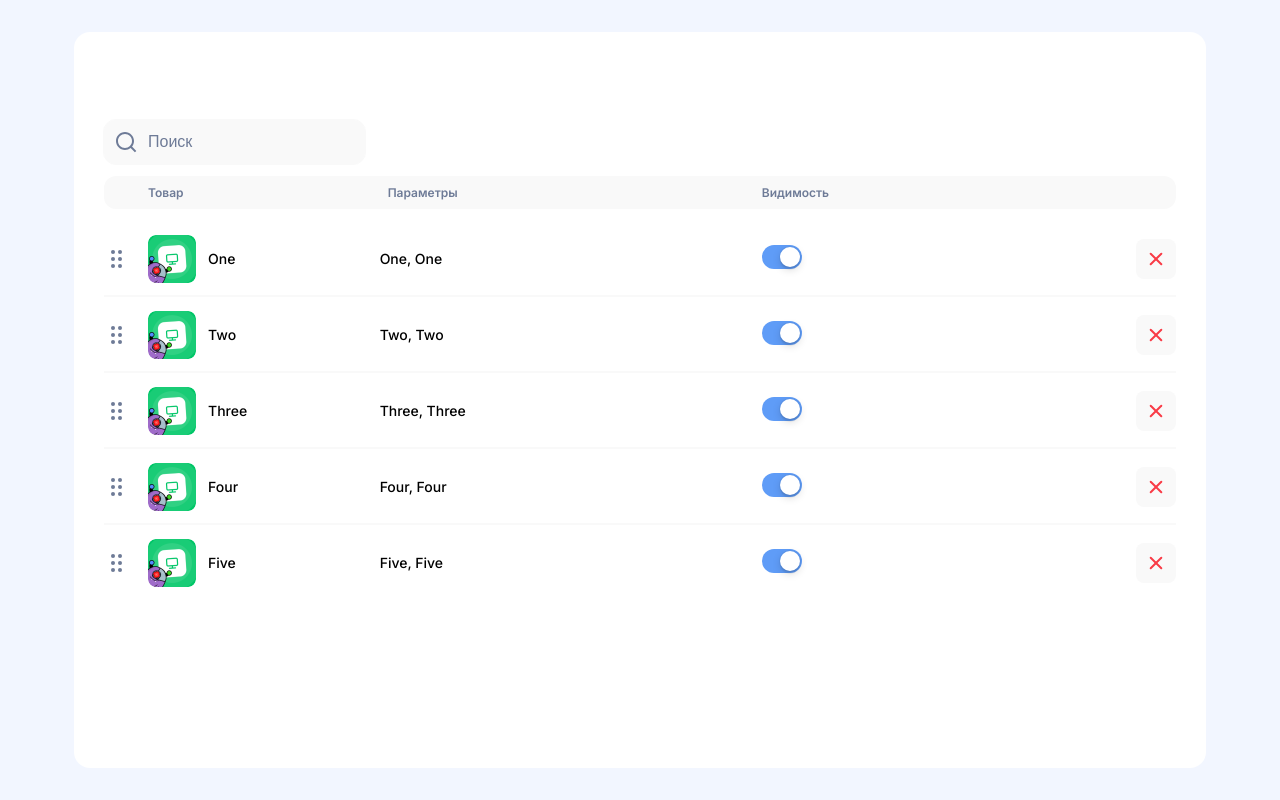
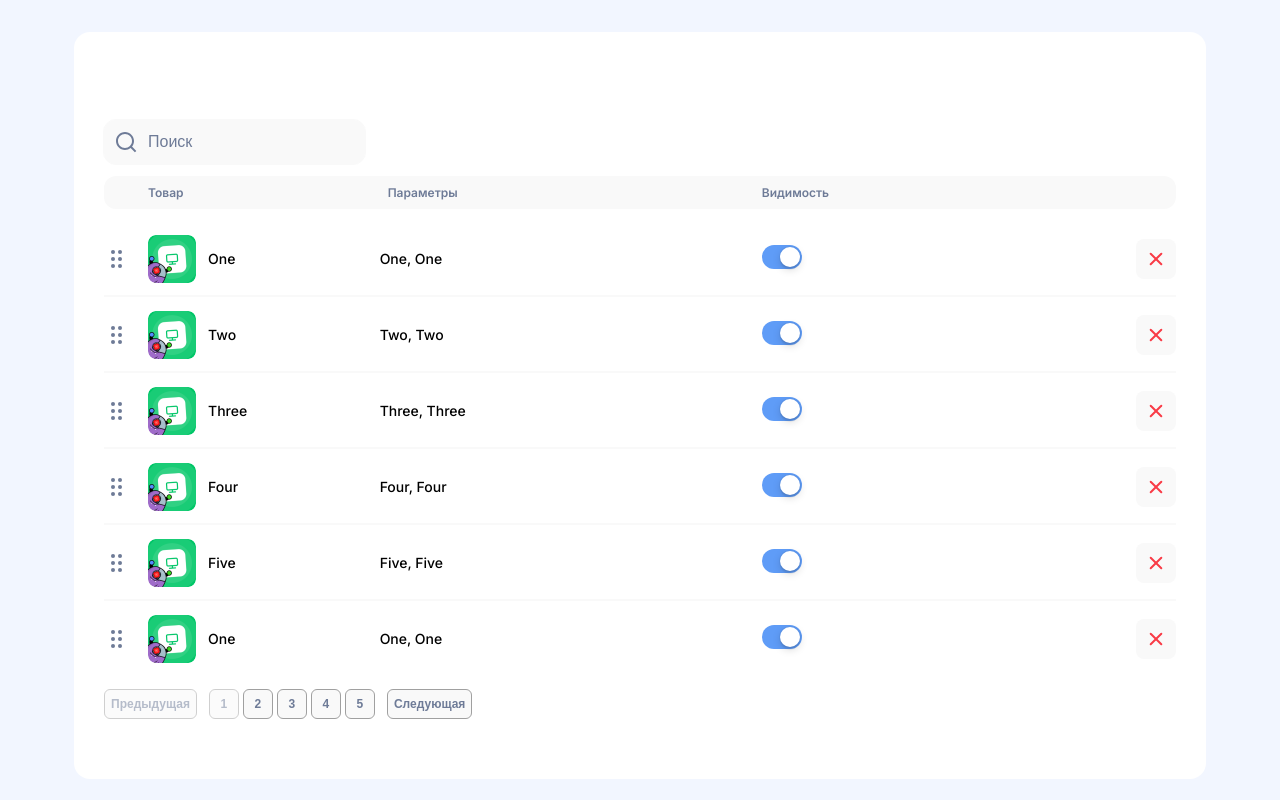
Before and after one commit to slanskeeh/test_task, a Next.js app: page / in a window 1280 px wide. Built offline with nearby package versions, Linux system fonts and the light colour scheme.

Commit message:
pagination done

```diff
--- a/app/page.tsx
+++ b/app/page.tsx
@@ -3,6 +3,146 @@ import Table from "@/widgets/Table/Table";
 
 export default async function Home() {
   const tableData = [
+    {
+      id: 1,
+      name: "One",
+      icon: "/images/image.png",
+      params: "One, One",
+      visibility: true,
+    },
+    {
+      id: 2,
+      name: "Two",
+      icon: "/images/image.png",
+      params: "Two, Two",
+      visibility: true,
+    },
+    {
+      id: 3,
+      name: "Three",
+      icon: "/images/image.png",
+      params: "Three, Three",
+      visibility: true,
+    },
+    {
+      id: 4,
+      name: "Four",
+      icon: "/images/image.png",
+      params: "Four, Four",
+      visibility: true,
+    },
+    {
+      id: 5,
+      name: "Five",
+      icon: "/images/image.png",
+      params: "Five, Five",
+      visibility: true,
+    },
+    {
+      id: 1,
+      name: "One",
+      icon: "/images/image.png",
+      params: "One, One",
+      visibility: true,
+    },
+    {
+      id: 2,
+      name: "Two",
+      icon: "/images/image.png",
+      params: "Two, Two",
+      visibility: true,
+    },
+    {
+      id: 3,
+      name: "Three",
+      icon: "/images/image.png",
+      params: "Three, Three",
+      visibility: true,
+    },
+    {
+      id: 4,
+      name: "Four",
+      icon: "/images/image.png",
+      params: "Four, Four",
+      visibility: true,
+    },
+    {
+      id: 5,
+      name: "Five",
+      icon: "/images/image.png",
+      params: "Five, Five",
+      visibility: true,
+    },
+    {
+      id: 1,
+      name: "One",
+      icon: "/images/image.png",
+      params: "One, One",
+      visibility: true,
+    },
+    {
+      id: 2,
+      name: "Two",
+      icon: "/images/image.png",
+      params: "Two, Two",
+      visibility: true,
+    },
+    {
+      id: 3,
+      name: "Three",
+      icon: "/images/image.png",
+      params: "Three, Three",
+      visibility: true,
+    },
+    {
+      id: 4,
+      name: "Four",
+      icon: "/images/image.png",
+      params: "Four, Four",
+      visibility: true,
+    },
+    {
+      id: 5,
+      name: "Five",
+      icon: "/images/image.png",
+      params: "Five, Five",
+      visibility: true,
+    },
+    {
+      id: 1,
+      name: "One",
+      icon: "/images/image.png",
+      params: "One, One",
+      visibility: true,
+    },
+    {
+      id: 2,
+      name: "Two",
+      icon: "/images/image.png",
+      params: "Two, Two",
+      visibility: true,
+    },
+    {
+      id: 3,
+      name: "Three",
+      icon: "/images/image.png",
+      params: "Three, Three",
+      visibility: true,
+    },
+    {
+      id: 4,
+      name: "Four",
+      icon: "/images/image.png",
+      params: "Four, Four",
+      visibility: true,
+    },
+    {
+      id: 5,
+      name: "Five",
+      icon: "/images/image.png",
+      params: "Five, Five",
+      visibility: true,
+    },
     {
       id: 1,
       name: "One",
--- /dev/null
+++ b/entities/Pagination/Pagination.tsx
@@ -0,0 +1,53 @@
+import { PaginationPageButton } from "./components";
+import {
+  PaginationArrowButton,
+  PaginationPagesWrapper,
+  PaginationWrapper,
+} from "./components";
+
+const Pagination = ({
+  currentPage,
+  totalPages,
+  handlePageChange,
+}: {
+  currentPage: number;
+  totalPages: number;
+  handlePageChange: (page: number) => void;
+}) => {
+  return (
+    <PaginationWrapper>
+      {/* Кнопка "предыдущая страница" */}
+      <PaginationArrowButton
+        onClick={() => handlePageChange(currentPage - 1)}
+        disabled={currentPage === 1}
+      >
+        Предыдущая
+      </PaginationArrowButton>
+
+      {/* Показать номера страниц */}
+      <PaginationPagesWrapper>
+        {Array.from({ length: totalPages }, (_, index) => index + 1).map(
+          (page) => (
+            <PaginationPageButton
+              key={page}
+              onClick={() => handlePageChange(page)}
+              disabled={page === currentPage}
+            >
+              {page}
+            </PaginationPageButton>
+          )
+        )}
+      </PaginationPagesWrapper>
+
+      {/* Кнопка "следующая страница" */}
+      <PaginationArrowButton
+        onClick={() => handlePageChange(currentPage + 1)}
+        disabled={currentPage === totalPages}
+      >
+        Следующая
+      </PaginationArrowButton>
+    </PaginationWrapper>
+  );
+};
+
+export default Pagination;
--- /dev/null
+++ b/entities/Pagination/components.ts
@@ -0,0 +1,56 @@
+"use client";
+
+import styled from "styled-components";
+
+export const PaginationWrapper = styled.div`
+  display: flex;
+  align-items: center;
+  gap: 12px;
+  /* height: 100%; */
+  margin-top: auto;
+`;
+
+export const PaginationArrowButton = styled.button`
+  cursor: pointer;
+  border: 1px solid #a0a0a0;
+  border-radius: 6px;
+  background-color: #f9f9f9;
+
+  padding: 6px;
+  height: 30px;
+  color: #6e7b97;
+  font-size: 12px;
+  line-height: 15px;
+  font-weight: 600;
+
+  &:disabled {
+    opacity: 0.5;
+    cursor: not-allowed;
+  }
+`;
+
+export const PaginationPageButton = styled.button`
+  cursor: pointer;
+  border: 1px solid #a0a0a0;
+  border-radius: 6px;
+  background-color: #f9f9f9;
+  height: 30px;
+  width: 30px;
+
+  padding: 6px;
+  color: #6e7b97;
+  font-size: 12px;
+  line-height: 15px;
+  font-weight: 600;
+
+  &:disabled {
+    opacity: 0.5;
+    cursor: not-allowed;
+  }
+`;
+
+export const PaginationPagesWrapper = styled.div`
+  display: flex;
+  align-items: center;
+  gap: 4px;
+`;
--- a/widgets/Table/Table.tsx
+++ b/widgets/Table/Table.tsx
@@ -10,6 +10,7 @@ import {
   TableTable,
   TableWrapper,
 } from "./components";
+import Pagination from "@/entities/Pagination/Pagination";
 
 interface TableDataItem {
   id: number;
@@ -18,11 +19,22 @@ interface TableDataItem {
   params: string;
 }
 
+const ITEMS_PER_PAGE = 6;
+
 const Table = ({ data }: { data: TableDataItem[] }) => {
   if (!data) return;
   const [items, setItems] = useState<TableDataItem[]>(data);
   const [draggingItemId, setDraggingItemId] = useState<number | null>(null);
   const [searchFilter, setSearchFilter] = useState<string>("");
+  const [currentPage, setCurrentPage] = useState(1);
+
+  const indexOfLastItem = currentPage * ITEMS_PER_PAGE;
+  const indexOfFirstItem = indexOfLastItem - ITEMS_PER_PAGE;
+  const totalPages = Math.ceil(items.length / ITEMS_PER_PAGE);
+
+  const handlePageChange = (page: number) => {
+    setCurrentPage(page);
+  };
 
   const dragImageRef = useRef<HTMLElement | null>(null);
 
@@ -89,6 +101,18 @@ const Table = ({ data }: { data: TableDataItem[] }) => {
     }
   }, [searchFilter]);
 
+  const tableItems = items.map((item, index) => (
+    <TableItem
+      key={index}
+      isDragging={draggingItemId === item.id}
+      onDragStart={handleDragStart}
+      onDragOver={handleDragOver}
+      onDrop={handleDrop}
+      data={item}
+      deleteItem={handleDelete}
+    />
+  ));
+
   return (
     <>
       <TableWrapper>
@@ -102,19 +126,14 @@ const Table = ({ data }: { data: TableDataItem[] }) => {
             </TableHeadRow>
           </thead>
           <TableBody>
-            {items.map((item) => (
-              <TableItem
-                key={item.id}
-                isDragging={draggingItemId === item.id}
-                onDragStart={handleDragStart}
-                onDragOver={handleDragOver}
-                onDrop={handleDrop}
-                data={item}
-                deleteItem={handleDelete}
-              />
-            ))}
+            {tableItems.slice(indexOfFirstItem, indexOfLastItem)}
           </TableBody>
         </TableTable>
+        <Pagination
+          currentPage={currentPage}
+          totalPages={totalPages}
+          handlePageChange={handlePageChange}
+        />
       </TableWrapper>
     </>
   );
```
